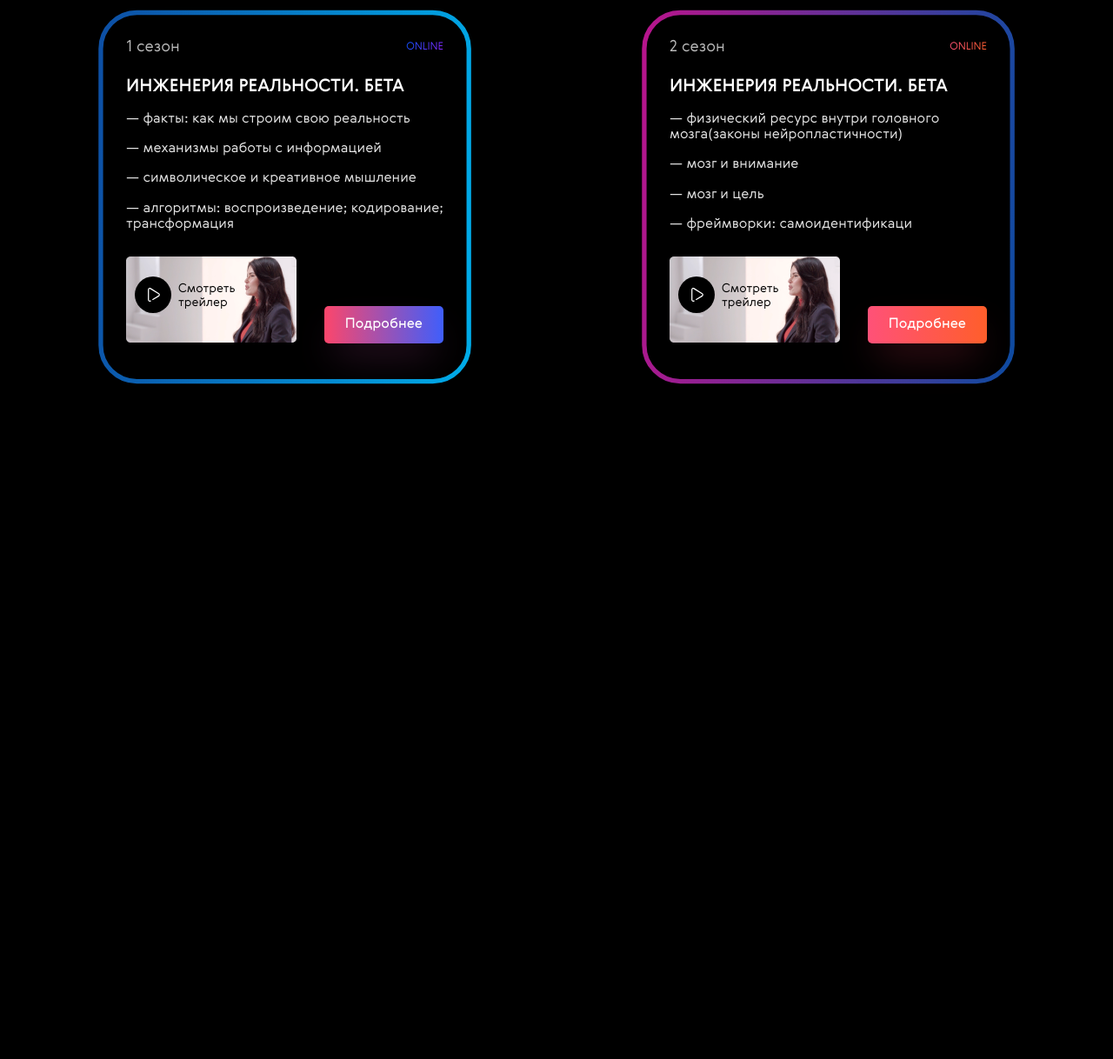
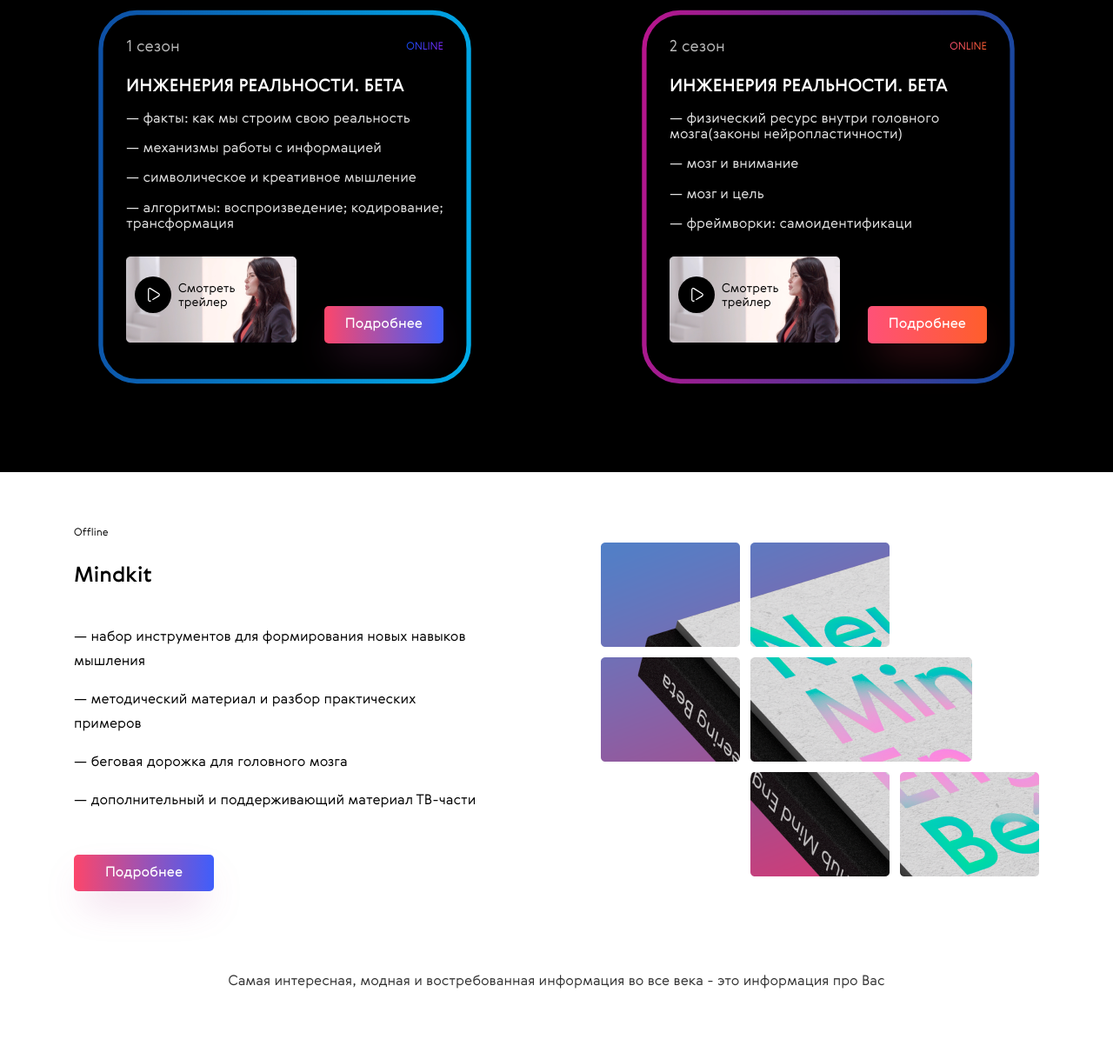
Before and after one commit to p1xar/neuroLink, a plain HTML site: page index.html in a window 1280 px wide. Shown: the part 2575-3793 px from the top of the page at 87% size. Before the commit the page ends 3064 px from the top, so only its background shows below. Drawn offline with Linux system fonts and the light colour scheme.

Commit message:
Sixth screen markup

```diff
--- a/index.html
+++ b/index.html
@@ -218,5 +218,38 @@
       </div>
     </div>
   </div>
+  <div class="sixthScreen">
+    <div class="wrapper wrapper-sixthScreen">
+      <div class="twoColumnLayout twoColumnLayout_mindkit">
+        <div class="twoColumnLayout__col twoColumnLayout__col-mindkit">
+          <p class="sixthScreen__preTitle sixthScreen__preTitle-gray">Offline</p>
+          <h3 class="sixthScreen__title">Mindkit</h3>
+          <ul class="neurProductCols__list neurProductCols__list-mbSixth">
+            <li>
+              <p class="neurProductCols__p neurProductCols__p-lh28">— набор инструментов для формирования новых навыков мышления</p>
+            </li>
+            <li>
+              <p class="neurProductCols__p neurProductCols__p-lh28">— методический материал и разбор практических примеров</p>
+            </li>
+            <li>
+              <p class="neurProductCols__p neurProductCols__p-lh28">— беговая дорожка для головного мозга</p>
+            </li>
+            <li>
+              <p class="neurProductCols__p neurProductCols__p-lh28">— дополнительный и поддерживающий материал ТВ-части</p>
+            </li>
+          </ul>
+          <button class="seasonMore seasonMore-bg1 seasonMore-sh1 seasonMore-wSixth">
+            Подробнее
+          </button>
+        </div>
+        <div class="twoColumnLayout__col">
+          <img src="img/sixthScreenGallery.png" />
+        </div>
+      </div>
+      <div class="centerText">
+        <p class="centerText__text centerText__text-gray">Самая интересная, модная и востребованная информация во все века - это информация про Вас</p>
+      </div>
+    </div>
+  </div>
 </body>
 </html>
--- a/scss/index.scss
+++ b/scss/index.scss
@@ -25,6 +25,10 @@ p {
         height: 60px;
         justify-content: space-between;
         align-items: center;
+    }
+    &-sixthScreen {
+        padding-top: 60px;
+        padding-bottom: 60px;
     }
 }
 
@@ -89,6 +93,9 @@ p {
         margin: 0;
         padding: 0;
         margin-bottom: 20px;
+        &-gray {
+            color: #333333;
+        }
     }
 }
 
@@ -195,11 +202,15 @@ p {
     &__list {
         padding-left: 0px;
         margin-bottom: 28px;
+        list-style-type: none;
         &-pl {
             padding-left: 27px;
         }
         &-mw {
             max-width: 270px;
+        }
+        &-mbSixth {
+            margin-bottom: 32px;
         }
     }
     &__p {
@@ -209,6 +220,9 @@ p {
         margin-bottom: 16px;
         &-altC {
             color: #e5e5e5;
+        }
+        &-lh28 {
+            line-height: 28px;
         }
     }
 }
@@ -247,20 +261,30 @@ p {
     &_end {
         align-items: flex-end;
     }
+    &_mindkit {
+        margin-bottom: 90px;
+        p, span, h3 {
+            color: #000000;
+        }
+    }
     &__col {
         display: flex;
         flex-direction: column;
         &-fourthScreen {
             width: 485px;
-            height: 486px;
+            height: 440px;
             background-repeat: no-repeat;
             background-size: cover;
+            margin-bottom: 100px;
         }
         &-border1 {
             background-image: url('img/fourthScreenBorder_1.svg');
         }
         &-border2 {
             background-image: url('img/fourthScreenBorder_2.svg');
+        }
+        &-mindkit {
+            max-width: 473px;
         }
     }
     &__text {
@@ -289,6 +313,7 @@ p {
         background-position: -32px -10px;
         width: 137px;
         height: 44px;
+        cursor: pointer;
     }
 }
 
@@ -370,9 +395,34 @@ p {
         background: linear-gradient(90deg, #FC466B 0%, #3F5EFB 100%);
         box-shadow: 0px 22px 44px -12px rgba(187, 78, 157, 0.35);
     }
+    &-sh1 {
+        box-shadow: 0px 22px 44px -12px rgba(187, 78, 157, 0.35);
+    }
+    &-wSixth {
+        width: 161px;
+    }
     &-bg2 {
         background: linear-gradient(90deg, #FF5178 0%, #FF5E2B 100%);
         box-shadow: 0px 22px 44px -12px rgba(255, 66, 99, 0.35);
     }
     cursor: pointer;
 }
+
+.sixthScreen {
+    background-color: #ffffff;
+    &__preTitle {
+        font-style: normal;
+        font-weight: 300;
+        font-size: 12px;
+        line-height: 20px;
+        &-gray {
+            color: #575757;
+        }
+    }
+    &__title {
+        font-style: normal;
+        font-weight: 500;
+        font-size: 24px;
+        line-height: 32px;
+    }
+}
```
Also changed, not shown: img/sixthScreenGallery.png (added), index.css.
